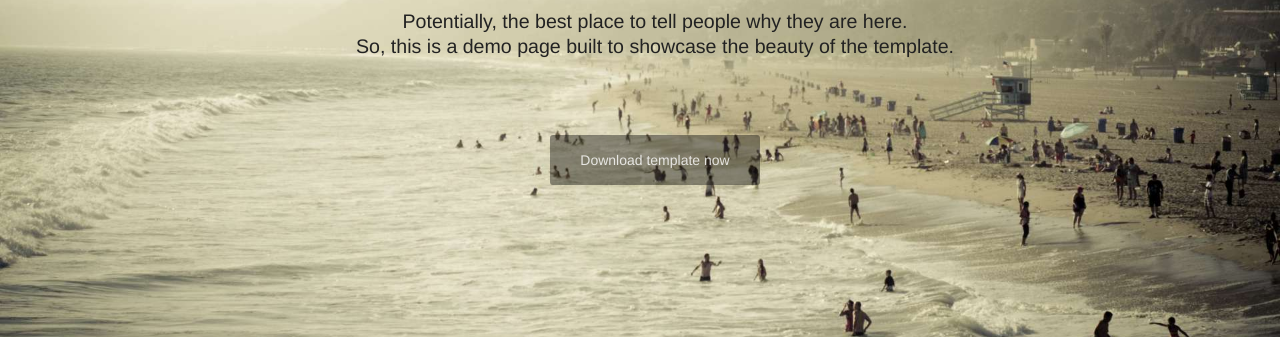
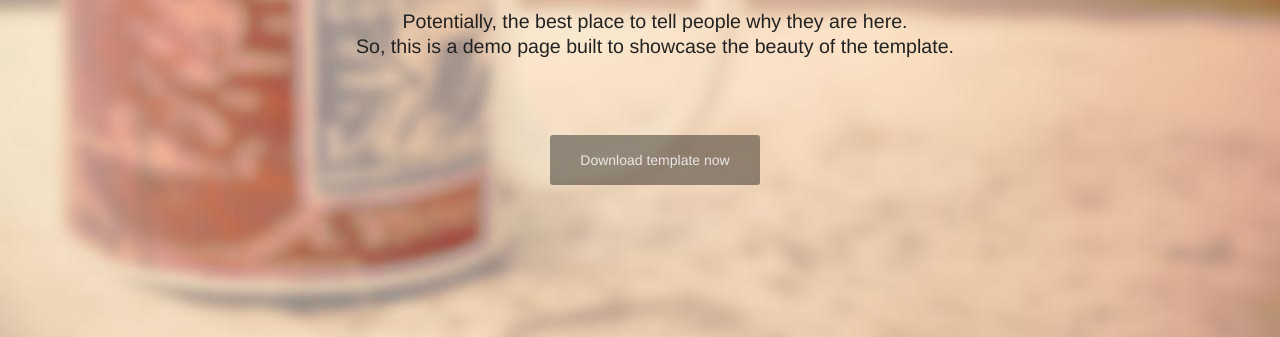
Before and after one commit to nhduy1985/nhduy1985.github.io, a website: page app/index.html in a window 1280 px wide. Shown: the part 463-800 px from the top of the page. Drawn offline with nearby package versions, Linux system fonts and the light colour scheme; some packages are replaced by stand-ins of ours; files that its build step writes are made by us from their sources; a web font is replaced by a local one.

Commit message:
Randomize theme

```diff
--- a/app/css/main.css
+++ b/app/css/main.css
@@ -1,5 +1,5 @@
 html {
-	background:#505D6E url(../images/body4.jpg) no-repeat center center fixed;
+	background:#505D6E url(../images/body1.jpg) no-repeat center center fixed;
 	min-height:100%;
 	-webkit-background-size: cover;
 	   -moz-background-size: cover;
@@ -823,3 +823,21 @@ a:hover, a:active { color:#fff; text-decoration: underline; }
                         -ms-filter: alpha(opacity=60);
                         filter: alpha(opacity=60);
                     }
+
+
+/* THEMEING WITH DIFFERENT BACKGROUND */
+html.theme1 {
+	background-image: url('../images/body1.jpg');
+}
+html.theme2 {
+	background-image: url('../images/body2.jpg');
+}
+html.theme3 {
+	background-image: url('../images/body3.jpg');
+}
+html.theme4 {
+	background-image: url('../images/body4.jpg');
+}
+html.theme5 {
+	background-image: url('../images/body5.jpg');
+}
--- a/app/index.html
+++ b/app/index.html
@@ -2,7 +2,8 @@
 <!--[if lt IE 7]>      <html class="no-js lt-ie9 lt-ie8 lt-ie7"> <![endif]-->
 <!--[if IE 7]>         <html class="no-js lt-ie9 lt-ie8"> <![endif]-->
 <!--[if IE 8]>         <html class="no-js lt-ie9"> <![endif]-->
-<!--[if gt IE 8]><!--> <html class="no-js"> <!--<![endif]-->
+<!--[if gt IE 8]><!-->
+<html class="no-js" ng-app="profileApp" ng-class="themeName" ng-controller="HtmlCtrl"> <!--<![endif]-->
   <head>
     <meta charset="utf-8">
     <title></title>
@@ -23,7 +24,7 @@
       authorize: true
     </script>
   </head>
-  <body ng-app="profileApp" class="theme-invert">
+  <body ng-class="{'theme-invert':isThemeInverted}" >
     <!--[if lt IE 7]>
       <p class="browsehappy">You are using an <strong>outdated</strong> browser. Please <a href="http://browsehappy.com/">upgrade your browser</a> to improve your experience.</p>
     <![endif]-->
@@ -65,6 +66,7 @@
     <script src="scripts/controllers/menu.js"></script>
     <script src="scripts/controllers/pages.js"></script>
     <script src="scripts/controllers/portfolio.js"></script>
+    <script src="scripts/controllers/html.js"></script>
     <!-- endbuild -->
 </body>
 </html>
--- /dev/null
+++ b/app/scripts/controllers/html.js
@@ -0,0 +1,25 @@
+'use strict';
+
+angular.module('profileApp')
+  .controller('HtmlCtrl', function ($scope,$location) {
+	randomizeTheme();
+	$scope.$on('$locationChangeStart', function (event, next, current) {
+        if ($location.path() === '/') {
+        	randomizeTheme();
+        }
+    });
+
+    function randomizeTheme() {
+    	var themes = [
+    		{ className:"theme1", isInvert: true }, //1
+    		{ className:"theme2", isInvert: true }, //1
+    		{ className:"theme3", isInvert: false }, //1
+    		{ className:"theme4", isInvert: true }, //1
+    		{ className:"theme5", isInvert: false } //1
+    	];
+    	var index = Math.floor((Math.random() * 5));
+    	var theme = themes[index];
+    	$scope.themeName = theme.className;
+    	$scope.isThemeInverted = theme.isInvert;
+    }
+});
```
